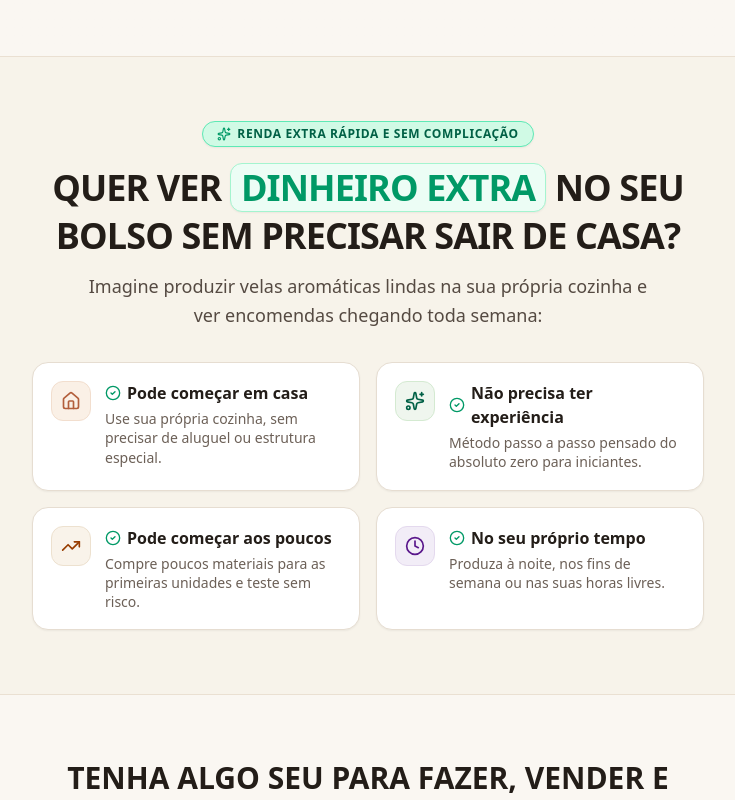
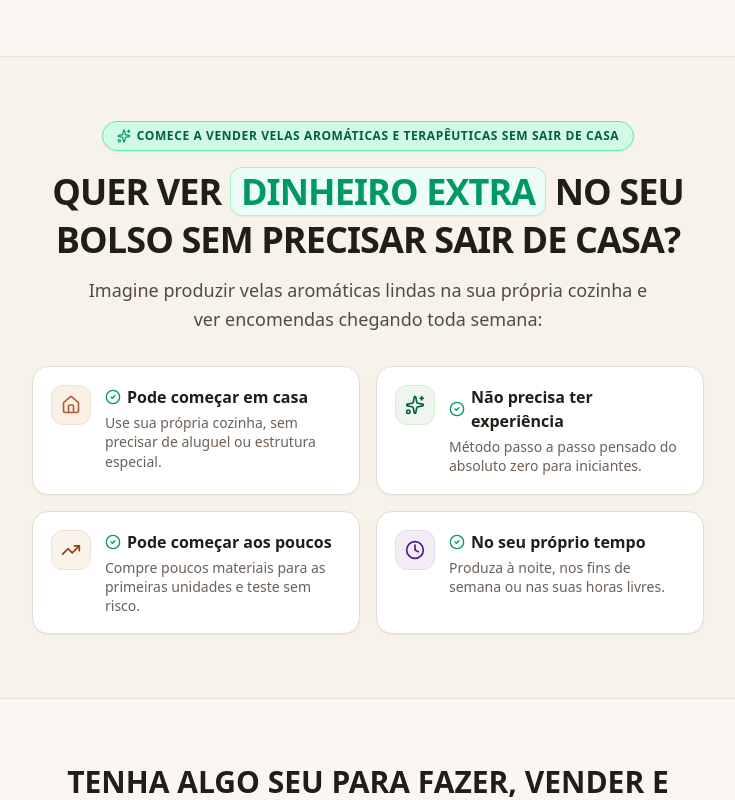
Before and after one commit to ahmadkhalidhassanar-dotcom/velas-artesanais-renda-extra, a React (Vite) app: page / in a window 1280 px wide. Shown: the part 840-1640 px from the top of the page, without its empty margins (272-1007 px from the left). Built offline with nearby package versions, Linux system fonts and the light colour scheme; a web font is replaced by a local one.

Commit message:
feat: update offer content and plan styling
- Add lifetime access and methodology updates to pricing plans
- Refine pain identification badge text
- Update basic plan CTA styling for better conversion

```diff
--- a/src/components/OfferSection.tsx
+++ b/src/components/OfferSection.tsx
@@ -63,7 +63,7 @@ export const OfferSection: React.FC<OfferSectionProps> = ({ onSelectPlan }) => {
               type="button"
               id="cta-basic-plan"
               onClick={() => onSelectPlan(basicPlan)}
-              className="w-full max-w-sm mx-auto py-3.5 px-5 rounded-xl bg-stone-800 hover:bg-stone-900 active:scale-[0.98] text-white font-bold text-sm sm:text-base transition-colors flex items-center justify-center gap-2 cursor-pointer shadow-sm"
+              className="w-full max-w-sm mx-auto py-3.5 px-5 rounded-xl border-2 border-black bg-[#FAF7F2] hover:bg-[#F2ECE1] active:scale-[0.98] text-black font-extrabold text-sm sm:text-base tracking-wide transition-colors flex items-center justify-center gap-2 cursor-pointer"
             >
               <span>{basicPlan.ctaText}</span>
             </button>
--- a/src/components/PainIdentificationSection.tsx
+++ b/src/components/PainIdentificationSection.tsx
@@ -33,9 +33,9 @@ export const PainIdentificationSection: React.FC = () => {
     <section id="dor" className="py-12 sm:py-16 px-4 bg-[#F5EFE6]/70 border-y border-[#EAE0D2]">
       <div className="max-w-2xl mx-auto text-center">
         {/* Dopaminergic Mini-Badge */}
-        <div className="inline-flex items-center gap-1.5 px-3.5 py-1 rounded-full bg-emerald-100 text-emerald-800 text-xs font-black uppercase tracking-wider mb-3.5 border border-emerald-300 shadow-xs">
-          <Sparkles className="w-3.5 h-3.5 text-emerald-600" />
-          <span>Renda Extra Rápida e Sem Complicação</span>
+        <div className="inline-flex items-center gap-1.5 px-3.5 py-1.5 rounded-full bg-emerald-100 text-emerald-800 text-xs font-black uppercase tracking-wider mb-3.5 border border-emerald-300 shadow-xs max-w-full">
+          <Sparkles className="w-3.5 h-3.5 text-emerald-600 shrink-0" />
+          <span>Comece a vender velas aromáticas e terapêuticas sem sair de casa</span>
         </div>
 
         {/* Striking Dopaminergic Title */}
--- a/src/data/content.ts
+++ b/src/data/content.ts
@@ -151,11 +151,11 @@ export const PLANS: PlanItem[] = [
     description: 'Para quem quer começar fazendo suas próprias velas.',
     isPopular: false,
     features: [
-      'Curso Prático com Videoaulas',
+      'Acesso ao Método 1.0',
+      'Acesso Vitalício',
       '+90 Receitas de Velas Aromáticas e Terapêuticas',
-      'Apostilas',
     ],
-    ctaText: 'QUERO COMEÇAR POR R$10',
+    ctaText: 'COMPRAR AGORA',
     checkoutUrl: CHECKOUT_URL_BASIC_10,
   },
   {
@@ -167,6 +167,8 @@ export const PLANS: PlanItem[] = [
     isPopular: true,
     badge: '⭐ MAIS ESCOLHIDO',
     features: [
+      'Acesso ao Método 2.0',
+      'Acesso Vitalício',
       'Curso Prático com Videoaulas',
       '+90 Receitas',
       'Apostilas',
```
